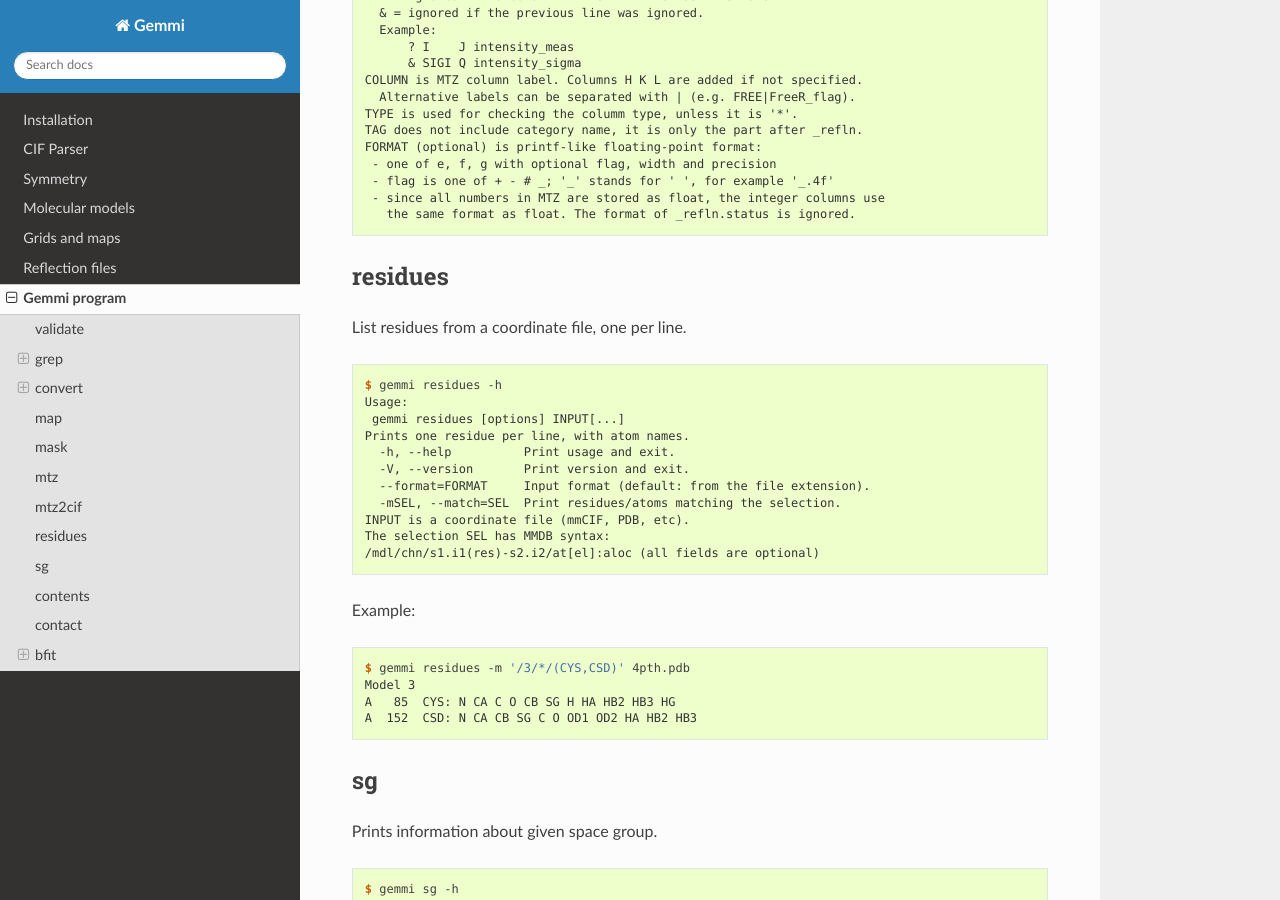
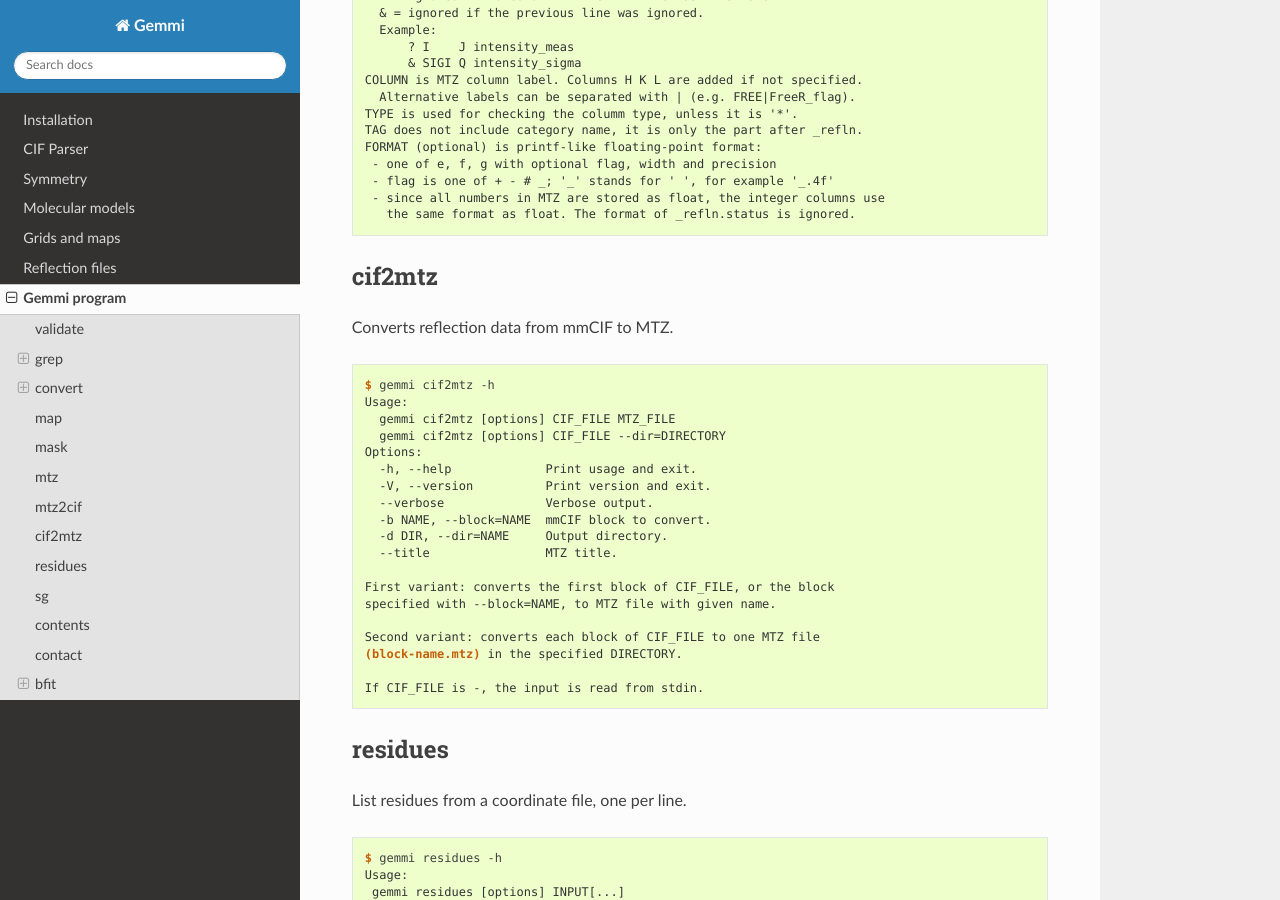
Before and after one commit to project-gemmi/gemmi, a Sphinx documentation site: the page built from docs/utils.rst, in a window 1280 px wide and 900 px high, scrolled down 9489 px. Built offline with Sphinx 7.4.7 and the Read the Docs theme 2.0.0, drawn with Linux system fonts in a browser that asks for light colours.

Commit message:
add cif2mtz to docs

```diff
--- /dev/null
+++ b/docs/cif2mtz-help.txt
@@ -0,0 +1,19 @@
+$ gemmi cif2mtz -h
+Usage:
+  gemmi cif2mtz [options] CIF_FILE MTZ_FILE
+  gemmi cif2mtz [options] CIF_FILE --dir=DIRECTORY
+Options:
+  -h, --help             Print usage and exit.
+  -V, --version          Print version and exit.
+  --verbose              Verbose output.
+  -b NAME, --block=NAME  mmCIF block to convert.
+  -d DIR, --dir=NAME     Output directory.
+  --title                MTZ title.
+
+First variant: converts the first block of CIF_FILE, or the block
+specified with --block=NAME, to MTZ file with given name.
+
+Second variant: converts each block of CIF_FILE to one MTZ file
+(block-name.mtz) in the specified DIRECTORY.
+
+If CIF_FILE is -, the input is read from stdin.
--- a/docs/utils.rst
+++ b/docs/utils.rst
@@ -353,6 +353,15 @@ Converts reflection data from MTZ to mmCIF.
 .. literalinclude:: mtz2cif-help.txt
    :language: console
 
+cif2mtz
+=======
+
+Converts reflection data from mmCIF to MTZ.
+
+.. literalinclude:: cif2mtz-help.txt
+   :language: console
+
+
 residues
 ========
 
```
Also changed, not shown: 1 other file.
